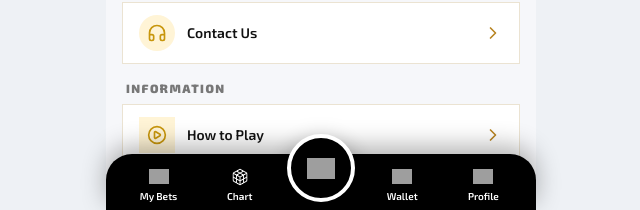
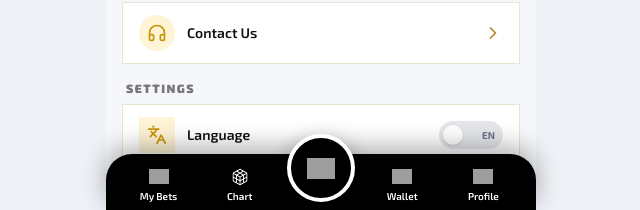
Before and after one commit to magicalboomatrix-dev/reddymatka, a Next.js app in the folder frontend_user_ui/: page /profile in a window 1280 px wide. Shown: the part 590-800 px from the top of the page, without its empty margins (319-959 px from the left). Built offline with nearby package versions, Linux system fonts and the light colour scheme; no server answers; sample sign-in values are in the browser's storage; grey boxes are pictures that could not be loaded; a web font is replaced by a local one.

Commit message:
ui fixes

```diff
--- a/frontend_user_ui/app/components/Header.js
+++ b/frontend_user_ui/app/components/Header.js
@@ -5,7 +5,7 @@ import { useTranslation } from '../lib/LanguageContext'
 import { translations } from '../lib/translations'
 import { notificationAPI, walletAPI } from '../lib/api'
 import { getSocket } from '../lib/socket'
-import LanguageSwitcher from './LanguageSwitcher'
+
 
 const Header = () => {
   const { t } = useTranslation();
@@ -95,7 +95,6 @@ const Header = () => {
             <Link href="/"><img src="/images/logo.png" alt="Winbuzz" className="h-8 w-auto" /></Link>
           </div>
           <div className="flex items-center gap-2">
-            <LanguageSwitcher />
             <button type="button" className="relative bg-[#b88422] px-2.5 py-1.5" onClick={toggleNotifications} aria-label="Open notifications">
               <i className="fa fa-bell text-[13px] text-black" aria-hidden="true"></i>
               {unreadCount > 0 && (
--- a/frontend_user_ui/app/components/HomeNewLaunch.js
+++ b/frontend_user_ui/app/components/HomeNewLaunch.js
@@ -55,7 +55,7 @@ const HomeNewLaunch = () => {
     {/* right angled side */}
     <span className="absolute top-0 -right-[6px] h-full w-[clamp(20px,6vw,40px)] bg-[linear-gradient(94deg,#b6842d,#ebda8d_55%,#b7862f)] skew-x-[25deg] sm:-right-[10px]"></span>
 
-    <p className="relative z-10 whitespace-nowrap tracking-wide text-base sm:text-xl font-bold">
+    <p className="relative z-10 whitespace-nowrap tracking-wide text-sm font-medium">
       PLAY NOW
     </p>
 
--- a/frontend_user_ui/app/profile/page.js
+++ b/frontend_user_ui/app/profile/page.js
@@ -1,17 +1,17 @@
 'use client'
 import React, { useState, useEffect } from 'react'
-import { User, BarChart2, CreditCard, ChevronRight, Bell, Shield, FileText, Info, PlayCircle, Gift, Headphones } from 'lucide-react'
+import { User, BarChart2, CreditCard, ChevronRight, Bell, Shield, FileText, Info, PlayCircle, Gift, Headphones, Languages } from 'lucide-react'
 import Link from 'next/link'
 import { useRouter } from 'next/navigation'
 import { userAPI, notificationAPI } from '../lib/api'
 import { useAuth } from '../lib/AuthContext'
-import { useTranslation } from '../lib/LanguageContext'
+import { useLanguage } from '../lib/LanguageContext'
 import { translations } from '../lib/translations'
 
 const Profile = () => {
   const { user, logout } = useAuth();
   const router = useRouter();
-  const { t } = useTranslation();
+  const { t, language, setLanguage } = useLanguage();
   const [profile, setProfile] = useState(null);
   const [notifications, setNotifications] = useState([]);
   const [tickerIndex, setTickerIndex] = useState(0);
@@ -148,6 +148,34 @@ const Profile = () => {
           </div>
         </section>
 
+        {/* Settings */}
+        <section>
+          <h3 className="mb-2 px-1 text-xs font-black uppercase tracking-[0.12em] text-[#777]">{t(translations.settings.title)}</h3>
+          <div className="divide-y divide-[#f0ece3]">
+            <div className={menuItemClass}>
+              <div className="flex items-center gap-3 text-sm font-semibold text-[#111]">
+                <div className="flex h-9 w-9 items-center justify-center bg-[#fff4d6]">
+                  <Languages size={20} className="text-[#c8960c]" />
+                </div>
+                <span>{t(translations.settings.language)}</span>
+              </div>
+              <button
+                onClick={() => setLanguage(language === 'en' ? 'hi' : 'en')}
+                className="relative inline-flex h-7 w-16 items-center rounded-full bg-[#e5e7eb] transition-colors duration-300 focus:outline-none"
+                style={{ backgroundColor: language === 'hi' ? '#b88422' : '#e5e7eb' }}
+              >
+                <span className="absolute left-2 text-[10px] font-bold text-white transition-opacity duration-300" style={{ opacity: language === 'hi' ? 1 : 0 }}>HI</span>
+                <span className="absolute right-2 text-[10px] font-bold text-gray-500 transition-opacity duration-300" style={{ opacity: language === 'en' ? 1 : 0 }}>EN</span>
+                <span
+                  className={`inline-block h-5 w-5 transform rounded-full bg-white shadow-sm transition-transform duration-300 ${
+                    language === 'hi' ? 'translate-x-10' : 'translate-x-1'
+                  }`}
+                />
+              </button>
+            </div>
+          </div>
+        </section>
+
         {/* Information */}
         <section>
           <h3 className="mb-2 px-1 text-xs font-black uppercase tracking-[0.12em] text-[#777]">{t(translations.settings.about)}</h3>
```
Also changed, not shown: frontend_user_ui/app/lib/translations.js.
